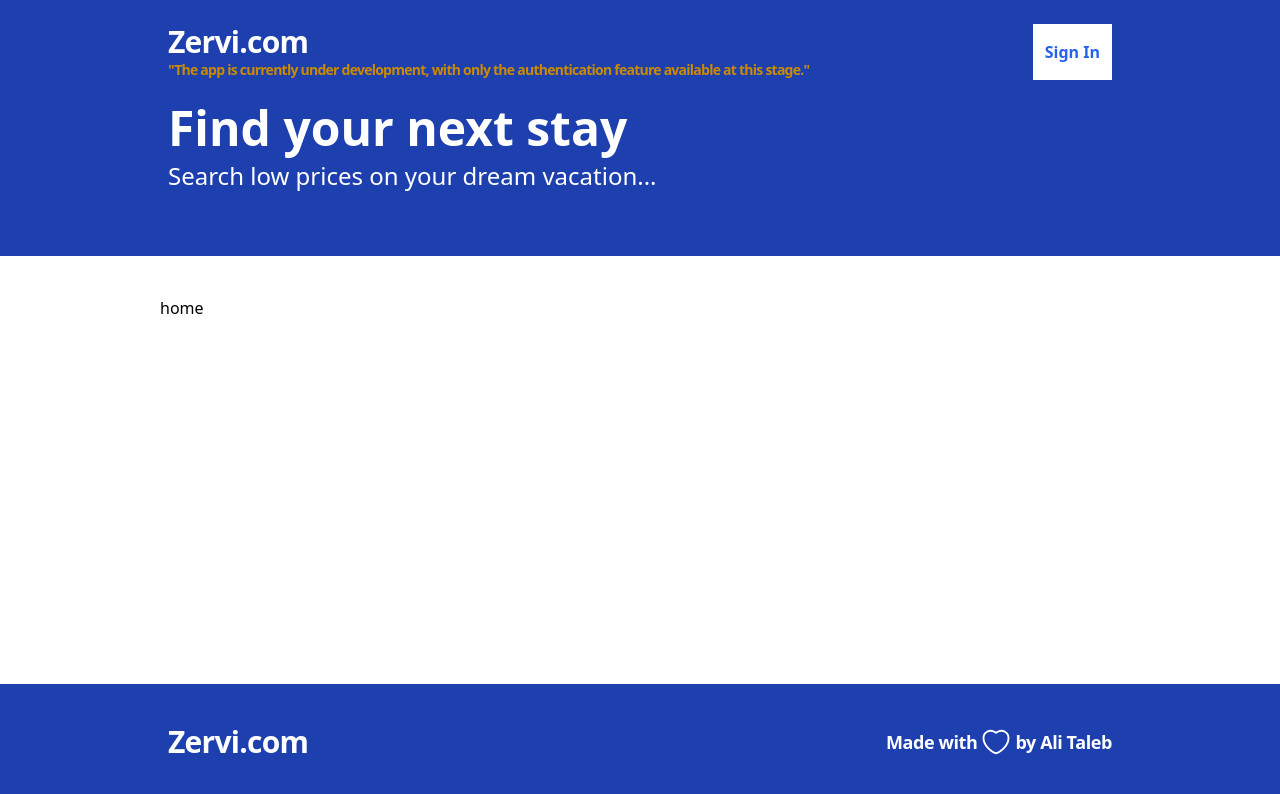
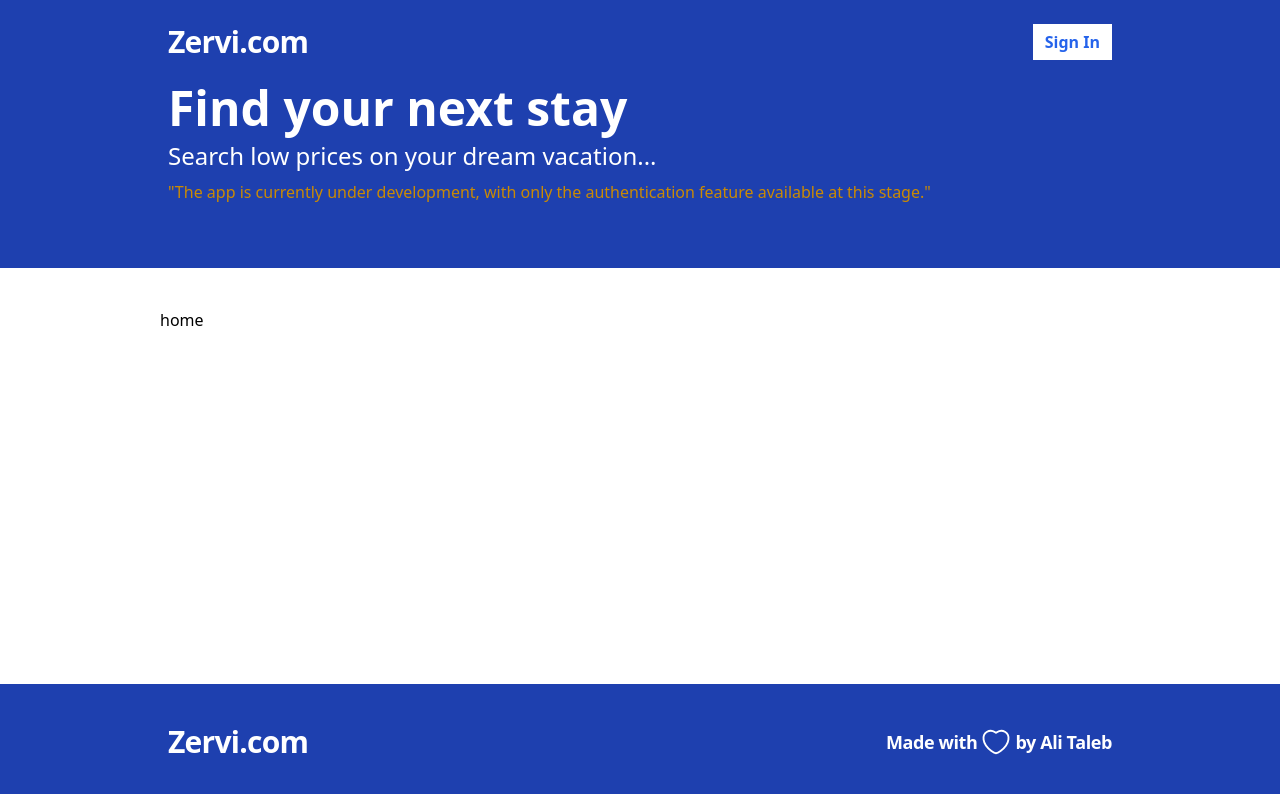
Before and after one commit to ALImTALEB/mern-booking-app, a React (Vite) app in the folder frontend/: page / in a window 1280 px wide. Shown: the top 794 px of the page. Built offline with nearby package versions, Linux system fonts and the light colour scheme; no server answers.

Commit message:
adding dev details

```diff
--- a/frontend/src/components/Header.tsx
+++ b/frontend/src/components/Header.tsx
@@ -14,7 +14,6 @@ const Header = () => {
       >
         <span className="text-3xl text-white font-bold tracking-tight">
           <Link to="/">Zervi.com</Link>
-          <p className="text-sm text-yellow-600">"The app is currently under development, with only the authentication feature available at this stage."</p>
         </span>
         <span className="flex space-x-2">
           {isLoggedIn ? (
--- a/frontend/src/components/Hero.tsx
+++ b/frontend/src/components/Hero.tsx
@@ -12,6 +12,10 @@ const Hero = () => {
         <p className="text-2xl text-white">
           Search low prices on your dream vacation...
         </p>
+        <p className="text-md text-yellow-600">
+          "The app is currently under development, with only the authentication
+          feature available at this stage."
+        </p>
       </div>
     </div>
   );
```
